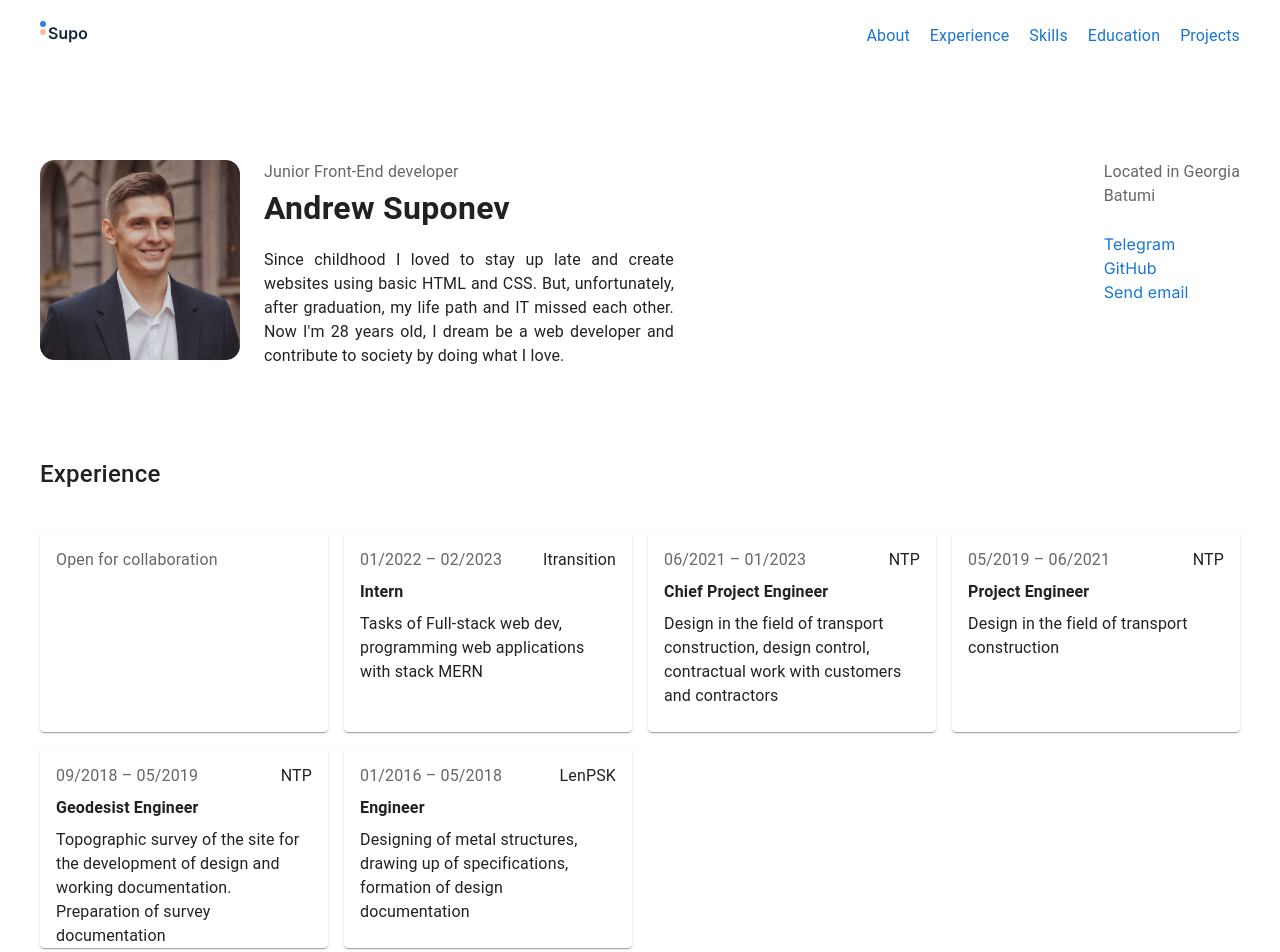
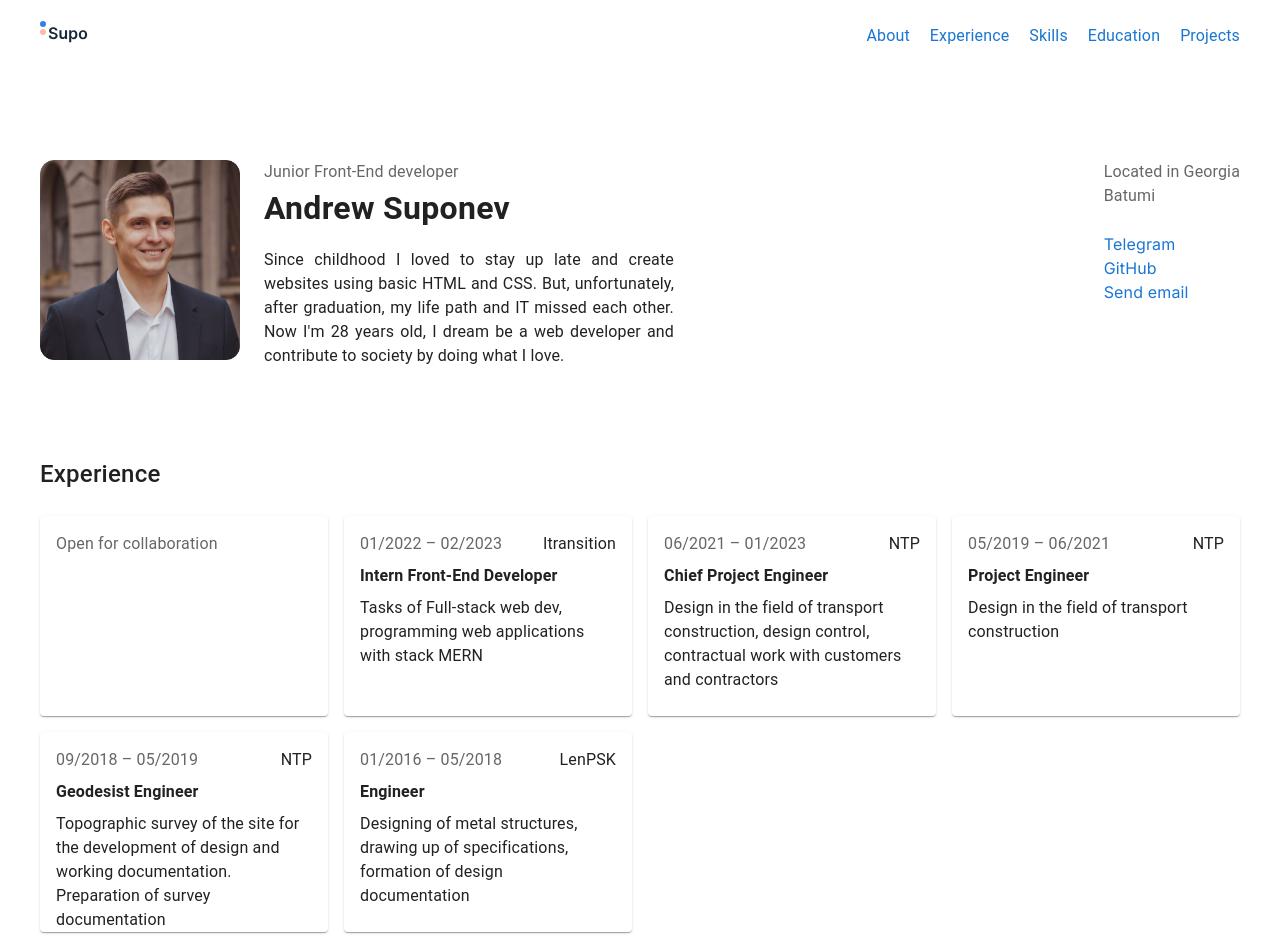
Before and after one commit to asuponev/asuponev.github.io, a React (Create React App) app: page / in a window 1280 px wide. Shown: the top 952 px of the page. Built offline with nearby package versions, Linux system fonts and the light colour scheme.

Commit message:
fix: add id for section about, change data of experience

```diff
--- a/src/data/experience-data.js
+++ b/src/data/experience-data.js
@@ -31,7 +31,7 @@ const experienceData = [
     id: "5",
     date: "01/2022 – 02/2023",
     company: "Itransition",
-    position: "Intern",
+    position: "Intern Front-End Developer",
     description: "Tasks of Full-stack web dev, programming web applications with stack MERN"
   },
 ];
--- a/src/sections/about.js
+++ b/src/sections/about.js
@@ -5,7 +5,7 @@ import photoImg from '../assets/photo.png';
 
 const About = () => {
   return (
-    <Box component="section" className="container" mt={20}>
+    <Box component="section" className="container" mt={20} id="about">
       <Stack
         direction={{ md: "row", sm: "column" }}
         alignItems={{ md: "flex-start", sm: "center", xs: "center" }}
--- a/src/sections/experience.js
+++ b/src/sections/experience.js
@@ -17,10 +17,10 @@ const Experience = () => {
 
   return (
     <Box component="section" className="container" mt={11} id="experience">
-      <Typography fontWeight={500} fontSize={24}>
+      <Typography fontWeight={500} fontSize={24} mb={3}>
         Experience
       </Typography>
-      <Grid container spacing={2} mt={3}>
+      <Grid container spacing={2}>
         <Grid item lg={3} md={4} sm={6} xs={12}>
           <OpenCard />
         </Grid>
```
